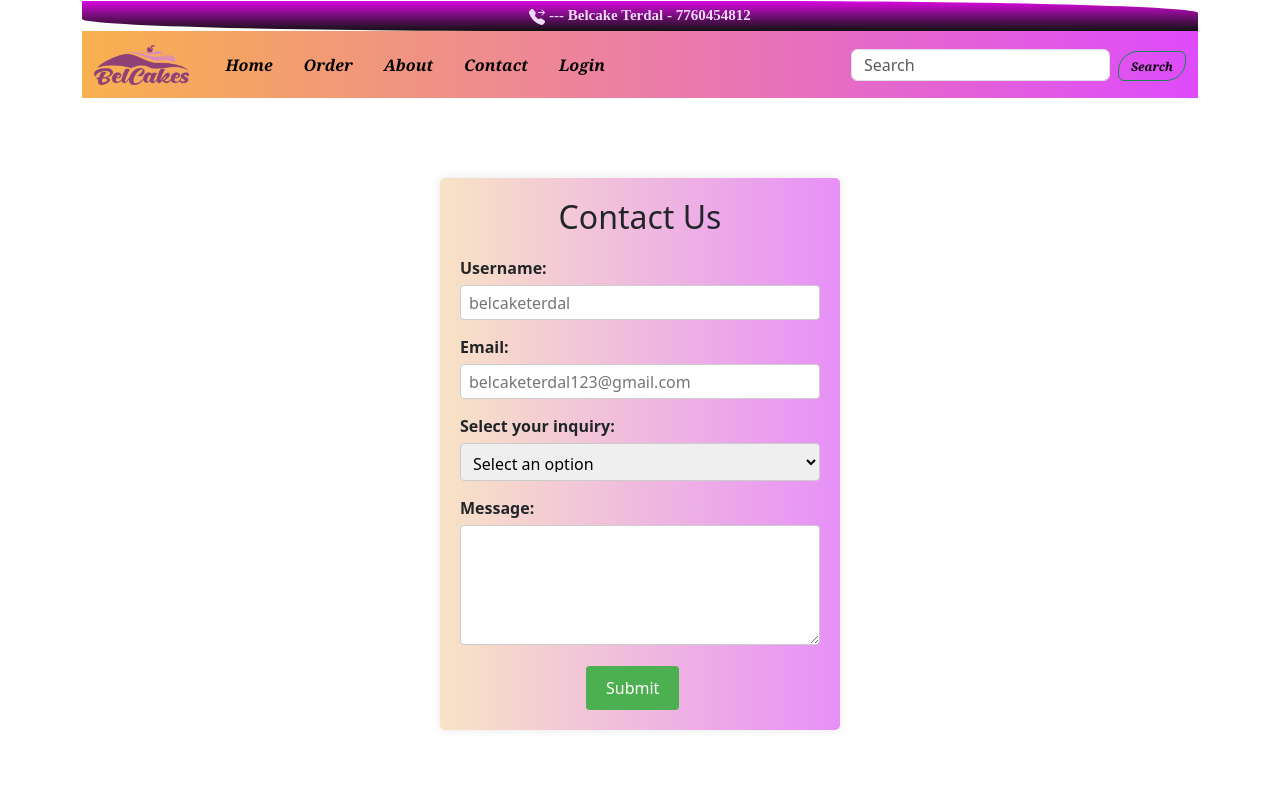
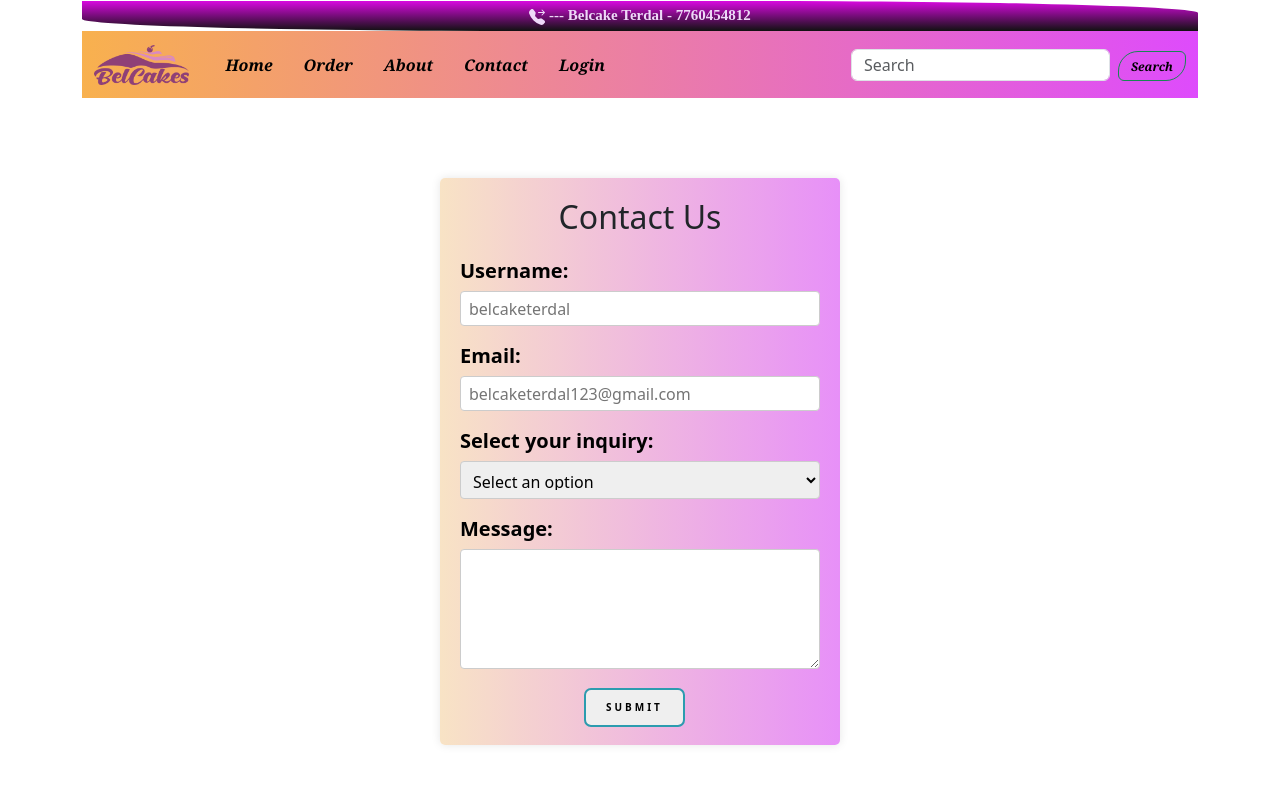
Before and after one commit to ShahidMakanadar/Belcake, a React (Create React App) app: page /Contact in a window 1280 px wide. Shown: the top 800 px of the page. Built offline with nearby package versions, Linux system fonts and the light colour scheme; a web font is replaced by a local one.

Commit message:
login page edited

```diff
--- a/src/components/Contact.css
+++ b/src/components/Contact.css
@@ -61,3 +61,49 @@
     margin-bottom: -79px;
     padding: 0;
   }
+
+  #labels{
+    font-size: 20px;
+    color: black;
+  }
+
+  #submit {
+    position: relative;
+    left: 35%;
+    padding: 1em 2em;
+    border: none;
+    border-radius: 5px;
+    font-weight: 900;
+    letter-spacing: 3px;
+    text-transform: uppercase;
+    color: #000000;
+    transition: all 1000ms;
+    font-size: 10px;
+    position: relative;
+    overflow: hidden;
+    outline: 2px solid #2c9caf;
+  }
+
+  #submit:hover {
+  color: #ffffff;
+  transform: scale(1.1);
+  outline: 2px solid #e626dc;
+  box-shadow: 4px 5px 17px -4px #0b1314;
+}
+
+#submit::before {
+  content: "";
+  position: absolute;
+  left: -50px;
+  top: 0;
+  width: 0;
+  height: 100%;
+  background-color: #ea7dee;
+  transform: skewX(45deg);
+  z-index: -1;
+  transition: width 1000ms;
+}
+
+#submit:hover::before {
+  width: 250%;
+}
--- a/src/components/Contact.js
+++ b/src/components/Contact.js
@@ -9,13 +9,13 @@ const Contact = () => {
                 <div class="contact-form">
                     <h2>Contact Us</h2>
                     <form action="#" method="post">
-                        <label for="username">Username:</label>
-                        <input type="text" id="username" name="username" placeholder="belcaketerdal" required />
+                        <label id="labels" for="username">Username:</label>
+                        <input   type="text" id="username" name="username" placeholder="belcaketerdal" required />
 
-                        <label for="email">Email:</label>
-                        <input type="email" id="email" name="email" placeholder="belcaketerdal123@gmail.com" required />
+                        <label  id="labels" for="email">Email:</label>
+                        <input  type="email" id="email" name="email" placeholder="belcaketerdal123@gmail.com" required />
 
-                        <label for="inquiry">Select your inquiry:</label>
+                        <label id="labels"  for="inquiry">Select your inquiry:</label>
                         <select id="inquiry" name="inquiry" required>
                             <option value="" disabled selected>Select an option</option>
                             <option value="General Inquiry">General Inquiry</option>
@@ -25,11 +25,11 @@ const Contact = () => {
                         </select>
 
 
-                        <label for="message">Message:</label>
+                        <label  id="labels" for="message">Message:</label>
                         <textarea id="message" name="message" required></textarea>
 
 
-                        <input type="submit" value="Submit" />
+                        <button id="submit" type="submit" value="Submit" > SUBMIT</button>
                     </form>
                 </div>
             </div>
--- a/src/components/Navbar.css
+++ b/src/components/Navbar.css
@@ -1,28 +1,31 @@
-
-.navbar{
+.navbar {
   /* background-image:linear-gradient(-90deg,rgb(231, 144, 248),#f8e3c5); */
-    background-image:linear-gradient(-90deg,rgb(222, 75, 252),#f8b14e);
+  background-image: linear-gradient(-90deg, rgb(222, 75, 252), #f8b14e);
 
 }
+
 .navbar-nav {
   text-align: center;
 }
-.navbar-toggler{
+
+.navbar-toggler {
   height: 47px;
   width: 55px;
 }
-.navbar-toggler-icon{
+
+.navbar-toggler-icon {
   padding-left: 2px;
   padding-right: 2px;
   width: 29px;
   height: 31px;
 }
-.form-control{
+
+.form-control {
   width: 200px;
   height: 32px;
 }
 
-.btn{
+.btn {
 
   height: 30px;
   margin-top: 2px;
@@ -30,24 +33,28 @@
   font-size: 12px;
   font-family: 'Noto Serif', serif;
 }
-.d-flex{
+
+.d-flex {
   justify-content: center;
 }
+
 /* @media (max-width:991px) {
     .navbar-nav{
         margin-top: -40px;
     }
 } */
-.navbar-nav{
+.navbar-nav {
   margin-left: 5px;
 
 }
-.nav-item{
+
+.nav-item {
   padding-right: 7.5px;
   padding-left: 7.5px;
   font-family: 'Noto Serif', serif;
 }
-.nav-item:hover{
+
+.nav-item:hover {
 
   border-bottom-style: solid;
   border-color: rgb(141, 16, 131);
@@ -67,7 +74,7 @@
   --bs-btn-hover-color: #ffffff;
   --bs-btn-hover-bg: #ac0aa4;
   --bs-btn-hover-border-color: #000000;
-    --bs-btn-focus-shadow-rgb: 25,135,84;
+  --bs-btn-focus-shadow-rgb: 25, 135, 84;
   --bs-btn-active-color: #fff;
   --bs-btn-active-bg: #ac0aa4;
   --bs-btn-active-border-color: #050505;
@@ -77,7 +84,8 @@
   --bs-btn-disabled-border-color: #198754;
   --bs-gradient: none;
 }
-.nav-item:active{
+
+.nav-item:active {
   /* background-color: aquamarine; */
   border-bottom-style: solid;
   border-color: rgb(141, 16, 131);
@@ -91,7 +99,7 @@
 
 
 /* TOP-NAVBAR */
-.topNav{
+.topNav {
   margin-top: -49px;
   width: 100%;
   height: 30px;
@@ -106,7 +114,7 @@
   font-family: 'Baskervville', serif;
 }
 
-.topText{
+.topText {
   font-size: 15px;
   font-weight: 800;
 
@@ -121,8 +129,136 @@
 
 
 .modal-header {
-    background-image: linear-gradient(-90deg,rgb(224 123 243),#f9d29a);
+  background-image: linear-gradient(-90deg, rgb(224 123 243), #f9d29a);
 }
+
 .modal-footer {
-    background-image: linear-gradient(-90deg,rgb(224 123 243),#f9d29a);
+  background-image: linear-gradient(-90deg, rgb(224 123 243), #f9d29a);
 }
+
+
+
+
+
+/* login and signup page */
+
+
+
+.modal-content {
+  position: relative;
+  display: flex;
+  flex-direction: column;
+  width: 100%;
+  color: var(--bs-modal-color);
+  pointer-events: auto;
+  background-color: transparent;
+  background-clip: padding-box;
+  border: none;
+  border-radius: var(--bs-modal-border-radius);
+  outline: 0;
+
+}
+
+
+
+.main-123 {
+  position: relative;
+  display: flex;
+  flex-direction: column;
+  background-image: linear-gradient(-90deg, rgb(205, 67, 233), #eca847);
+  max-height: 490px;
+  width: 315px;
+  overflow: hidden;
+  border-radius: 12px;
+  box-shadow: 7px 7px 10px 5px #24004628;
+}
+
+.form-123 {
+  display: flex;
+  flex-direction: column;
+  gap: 14px;
+  padding: 24px;
+}
+
+/*checkbox to switch from sign up to login*/
+#chk {
+  display: none;
+}
+
+/*Login*/
+.login-123 {
+  position: relative;
+  width: 100%;
+  height: 100%;
+}
+
+.login-123 label {
+  margin: 25% 0 5%;
+}
+
+label {
+  color: #fff;
+  font-size: 2rem;
+  justify-content: center;
+  display: flex;
+  font-weight: bold;
+  cursor: pointer;
+  transition: .5s ease-in-out;
+}
+
+.input {
+  width: 100%;
+  height: 40px;
+  margin-top: 10px;
+  background: #ffffff;
+  padding: 10px;
+  border: solid 0.01px;
+  outline: none;
+  border-radius: 4px;
+}
+
+/*Register*/
+.register-123 {
+  background: #ffffff;
+  border-radius: 60% / 10%;
+  transform: translateY(5%);
+  transition: .8s ease-in-out;
+}
+
+.register-123 label {
+  color: #573b8a;
+  transform: scale(.6);
+}
+
+#chk:checked~.register-123 {
+  transform: translateY(-60%);
+}
+
+#chk:checked~.register-123 label {
+  transform: scale(1);
+  margin: 10% 0 5%;
+}
+
+#chk:checked~.login-123 label {
+  transform: scale(.6);
+  margin: 5% 0 5%;
+}
+
+/*Button*/
+.form-123 button {
+  width: 85%;
+  height: 40px;
+  margin: 12px auto 10%;
+  color: #fff;
+  background: #573b8a;
+  font-size: 1rem;
+  font-weight: bold;
+  border: none;
+  border-radius: 4px;
+  cursor: pointer;
+  transition: .2s ease-in;
+}
+
+.form-123 button:hover {
+  background-color: #6d44b8;
+}
--- a/src/components/Navbar.js
+++ b/src/components/Navbar.js
@@ -81,10 +81,53 @@ const Navbar = () => {
 
 
 
+
+            <div class="modal fade" id="loginModal" tabindex="-1" aria-labelledby="loginModalLabel" aria-hidden="true">
+                <div class="modal-dialog">
+                    <div class="modal-content">
+                        <div class="modal-body">
+                            <form>
+                                <div class="main-123">
+                                    <input type="checkbox" id="chk" aria-hidden="true" />
+
+                                    <div class="login-123">
+                                        <form class="form-123">
+                                            <label for="chk" aria-hidden="true">Log in</label>
+                                            <input class="input" type="email" name="email" placeholder="Email" required="" />
+                                            <input class="input" type="password" name="pswd" placeholder="Password" required="" />
+                                            <button>Log in</button>
+                                        </form>
+                                    </div>
+
+                                    <div class="register-123">
+                                        <form class="form-123">
+                                            <label for="chk" aria-hidden="true">Register</label>
+                                            <input class="input" type="text" name="txt" placeholder="Username" required="" />
+                                            <input class="input" type="email" name="email" placeholder="Email" required="" />
+                                            <input class="input" type="password" name="pswd" placeholder="Password" required="" />
+                                            <button>Register</button>
+                                        </form>
+                                    </div>
+                                </div>
+                            </form>
+                        </div>
+                    </div>
+                </div>
+            </div>
+
+
+
+
+
+
+
+
+
+
             {/* Login modal */}
 
 
-            <div class="modal fade" id="loginModal" tabindex="-1" aria-labelledby="loginModalLabel" aria-hidden="true">
+            {/* <div class="modal fade" id="loginModal" tabindex="-1" aria-labelledby="loginModalLabel" aria-hidden="true">
                 <div class="modal-dialog">
                     <div class="modal-content">
                         <div class="modal-header">
@@ -119,12 +162,12 @@ const Navbar = () => {
                         </div>
                     </div>
                 </div>
-            </div>
+            </div> */}
 
 
             {/* SignUp modal */}
 
-
+            {/*
             <div class="modal fade" id="signUpModal" tabindex="-1" aria-labelledby="signUModalLabel" aria-hidden="true">
                 <div class="modal-dialog">
                     <div class="modal-content">
@@ -161,10 +204,10 @@ const Navbar = () => {
                         </div>
                     </div>
                 </div>
-            </div>
+            </div> */}
 
 
-        </div >
+        </div>
     );
 };
 
```
Lines whose indentation alone changed are shown as unchanged.
